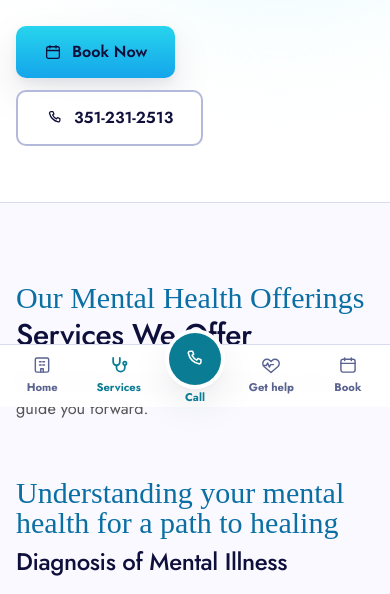
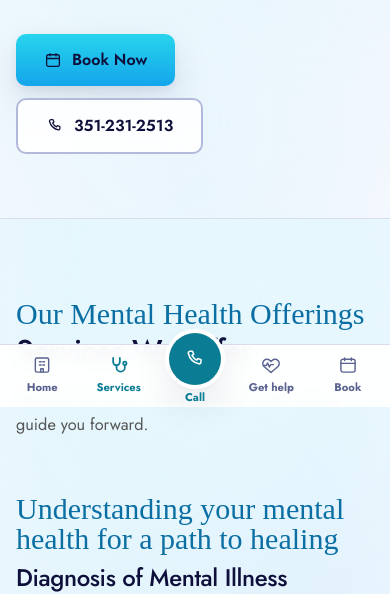
Before and after one commit to evanstobiloba-netizen/cornerstone-health-services-website, a React (Vite) app: page /services in a window 390 px wide. Shown: the part 437-1031 px from the top of the page. Built offline with nearby package versions, Linux system fonts and the light colour scheme; no server answers; a web font is replaced by a local one.

Commit message:
Polish Services page: mesh glows, spacing

```diff
--- a/src/pages/Services.jsx
+++ b/src/pages/Services.jsx
@@ -17,12 +17,16 @@ export default function Services() {
 
 function Hero() {
   return (
-    <section className="relative overflow-hidden border-b border-navy-100 bg-white">
+    <section className="relative overflow-hidden border-b border-navy-100 bg-mesh-calm">
       <div
         aria-hidden="true"
-        className="pointer-events-none absolute -right-32 -top-40 h-[30rem] w-[30rem] rounded-full bg-cyan-50 blur-3xl"
+        className="pointer-events-none absolute -left-40 top-[-12%] h-[32rem] w-[32rem] rounded-full bg-cyan-50/70 blur-[120px]"
       />
-      <div className="relative mx-auto max-w-7xl px-4 py-14 lg:px-8 lg:py-20">
+      <div
+        aria-hidden="true"
+        className="pointer-events-none absolute -bottom-40 right-[-10%] h-[32rem] w-[32rem] rounded-full bg-blue-50/60 blur-[120px]"
+      />
+      <div className="relative mx-auto max-w-7xl px-4 py-16 sm:py-20 lg:px-8 lg:py-24">
         <SectionHeading
           as="h1"
           script="Services"
@@ -49,7 +53,12 @@ function Hero() {
 
 function ServiceList() {
   return (
-    <section className="mx-auto max-w-7xl px-4 py-20 lg:px-8">
+    <section className="relative overflow-hidden bg-mesh-calm">
+      <div
+        aria-hidden="true"
+        className="pointer-events-none absolute -right-32 -top-40 h-[30rem] w-[30rem] rounded-full bg-cyan-50/70 blur-[120px]"
+      />
+      <div className="relative mx-auto max-w-7xl px-4 py-20 sm:py-24 lg:px-8">
       <SectionHeading
         script="Our Mental Health Offerings"
         title="Services We Offer"
@@ -103,14 +112,19 @@ function ServiceList() {
           </article>
         ))}
       </div>
+      </div>
     </section>
   )
 }
 
 function WhatSetsUsApart() {
   return (
-    <section className="border-y border-navy-100 bg-white">
-      <div className="mx-auto max-w-7xl px-4 py-20 lg:px-8">
+    <section className="relative overflow-hidden border-y border-navy-100/80 bg-mesh-white">
+      <div
+        aria-hidden="true"
+        className="pointer-events-none absolute -top-40 left-1/2 h-[32rem] w-[32rem] -translate-x-1/2 rounded-full bg-blue-50/60 blur-[120px]"
+      />
+      <div className="relative mx-auto max-w-7xl px-4 py-20 sm:py-24 lg:px-8">
         <div className="grid gap-10 lg:grid-cols-2 lg:items-center lg:gap-16">
           <SectionHeading
             script="What Sets Us Apart"
```
